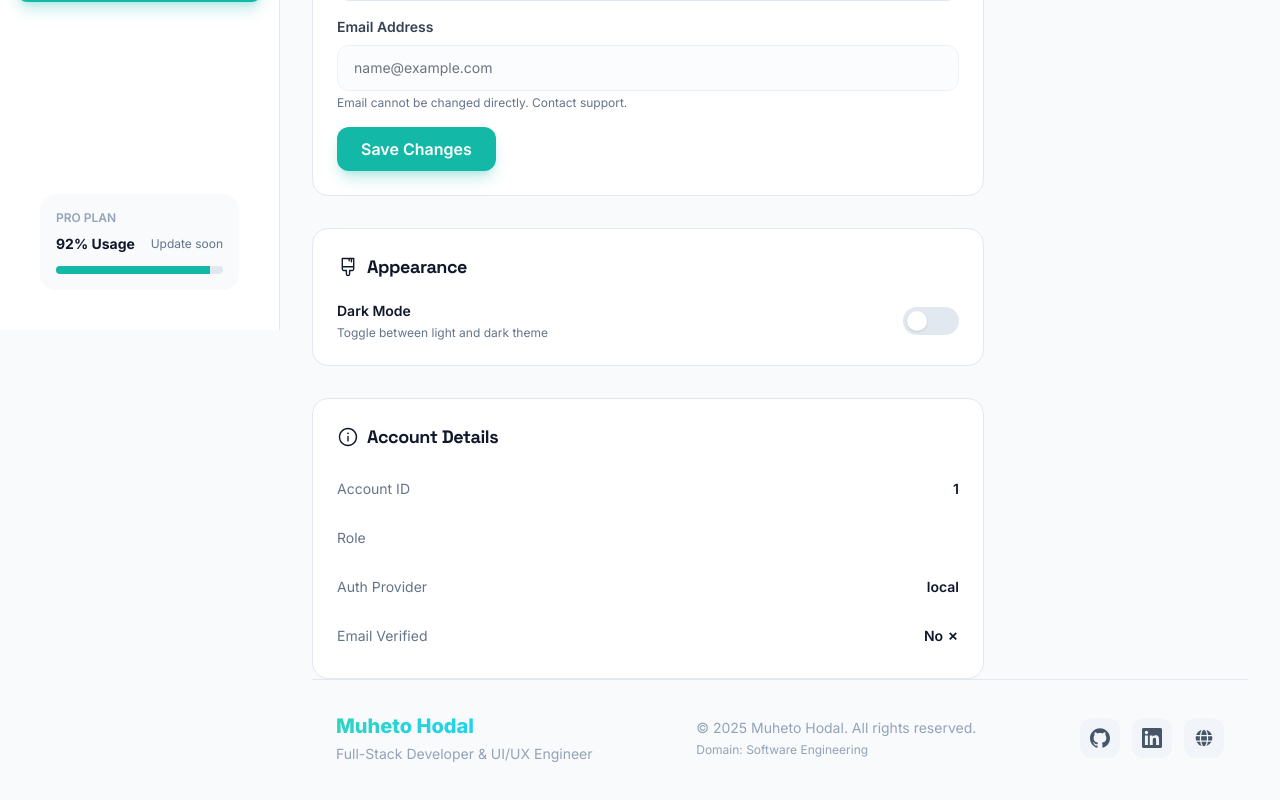
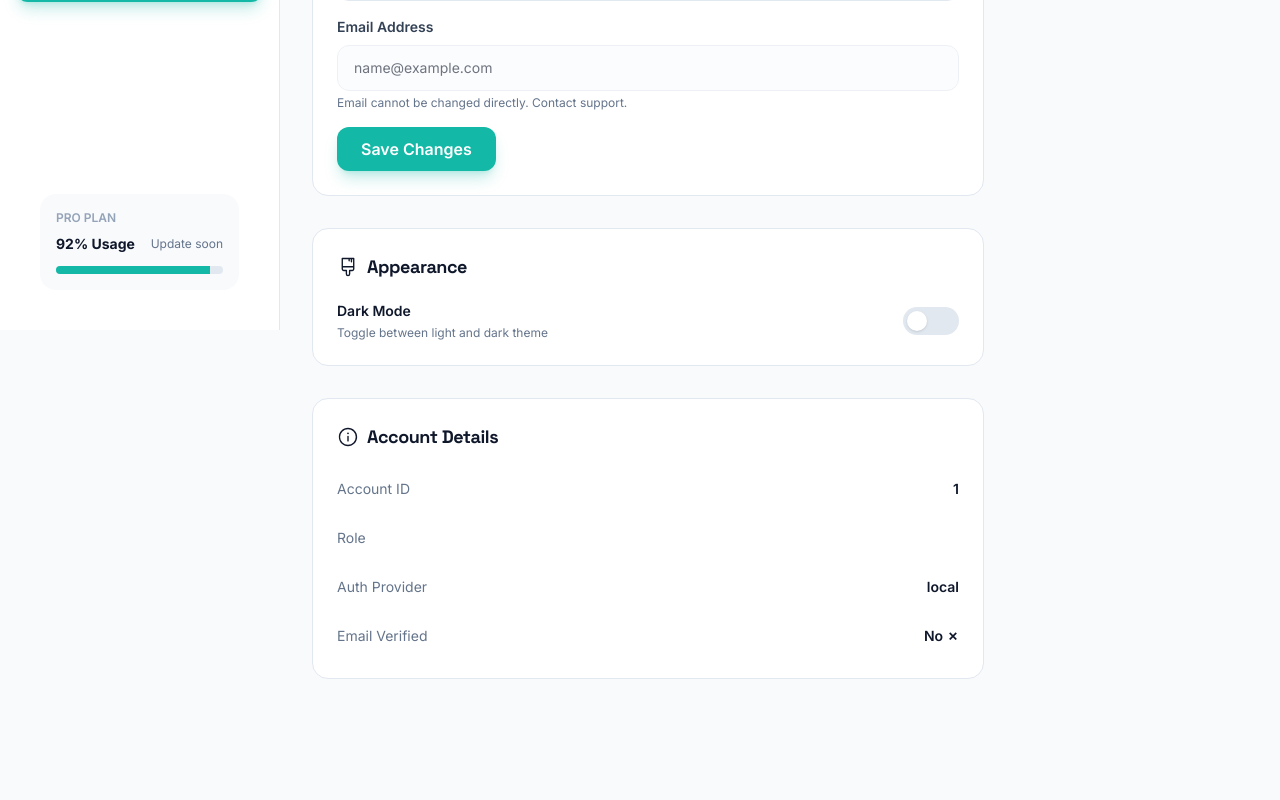
Before and after one commit to Hodal66/hodal_updated_portifolio, a React (Vite) app: page /dashboard/settings in a window 1280 px wide. Shown: the part 470-1270 px from the top of the page. After the commit the page ends 1181 px from the top, so only its background shows below. Built offline with nearby package versions, Linux system fonts and the light colour scheme; no server answers; sample sign-in values are in the browser's storage.

Commit message:
UI: Removed footer from DashboardLayout for cleaner and more immersive interface

```diff
--- a/src/layouts/DashboardLayout.jsx
+++ b/src/layouts/DashboardLayout.jsx
@@ -6,7 +6,6 @@ import IncomingCallModal from '../components/dashboard/IncomingCallModal';
 import { useTheme } from '../contexts/ThemeContext';
 import { useAuth } from '../contexts/AuthContext';
 import { motion, AnimatePresence } from 'framer-motion';
-import { Footer } from '../components';
 
 const DashboardLayout = () => {
   const { isDark } = useTheme();
@@ -45,7 +44,6 @@ const DashboardLayout = () => {
               <Outlet context={{ user }} />
             </motion.div>
           </AnimatePresence>
-          <Footer />
         </main>
         <IncomingCallModal />
       </div>
```
